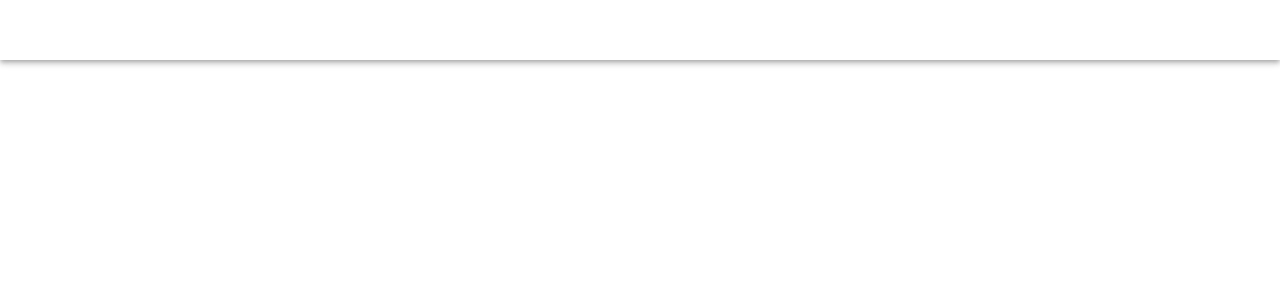
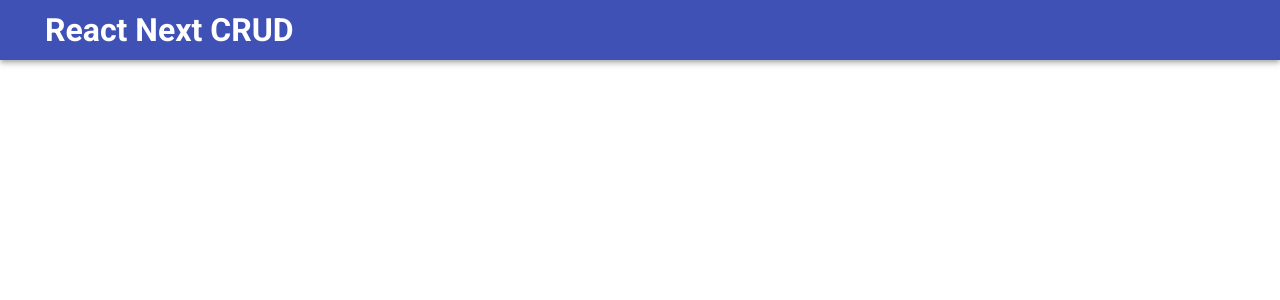
Before and after one commit to LBisca/next-crud, a Next.js app: page / in a window 1280 px wide. Shown: the top 300 px of the page. Built offline with nearby package versions, Linux system fonts and the light colour scheme.

Commit message:
Create basic header

```diff
--- a/components/Header/index.jsx
+++ b/components/Header/index.jsx
@@ -1,6 +1,13 @@
 import React from 'react';
+import AppBar from '@material-ui/core/AppBar';
 import './style.scss';
 
-export default function index() {
-  return <header className="header" />;
-}
+const Header = () => {
+  return (
+    <AppBar position="static" className="header">
+      <h1 className="title">React Next CRUD</h1>
+    </AppBar>
+  );
+};
+
+export default Header;
--- a/components/Header/style.scss
+++ b/components/Header/style.scss
@@ -1,6 +1,8 @@
 .header {
-  width: 100%;
   height: 60px;
+  display: flex;
+  justify-content: center;
+  padding: 8px 45px;
   box-shadow: 0px 2px 4px -1px rgba(0, 0, 0, 0.2),
     0px 4px 5px 0px rgba(0, 0, 0, 0.14), 0px 1px 10px 0px rgba(0, 0, 0, 0.12);
 }
```
